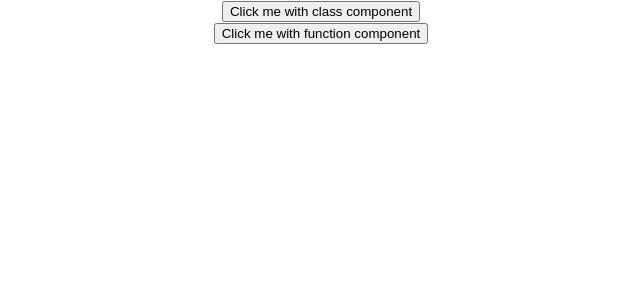
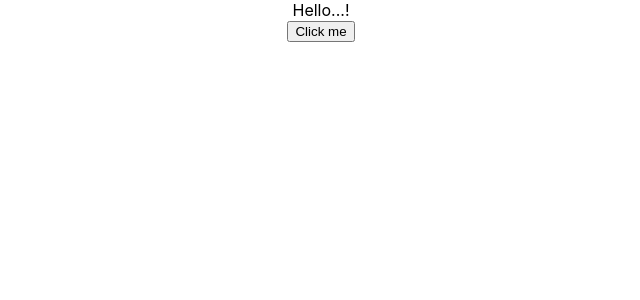
Before and after one commit to frizio/demo-react-app, a React (Create React App) app: page / in a window 1280 px wide. Shown: the top 300 px of the page, without its empty margins (319-959 px from the left). Built offline with nearby package versions, Linux system fonts and the light colour scheme.

Commit message:
Binding event handler start

```diff
--- a/src/App.js
+++ b/src/App.js
@@ -7,13 +7,15 @@ import Message from './components/Message';
 import Counter from './components/Counter';
 import FunctionClick from './components/FunctionClick';
 import ClassClick from './components/ClassClick';
+import EventBind from './components/EventBind';
 
 class App extends Component {
   render() {
     return (
       <div className="App">
-        <ClassClick/>
-        <FunctionClick/>
+        <EventBind/>
+        {/* <ClassClick/> */}
+        {/* <FunctionClick/> */}
         {/* <Greet name='Al' heroName='Batman'/> */}
         {/* <Counter/> */}
         {/* <Message/> */}
--- /dev/null
+++ b/src/components/EventBind.js
@@ -0,0 +1,35 @@
+import React, { Component } from 'react'
+
+class EventBind extends Component {
+
+  //snippet rconst:.
+  constructor(props) {
+    super(props)
+    this.state = {
+       message: 'Hello...!'
+    }
+  }
+
+
+  clickHandler() {
+    console.log('Create a state props messagge, bind it to ui and change them with event handler.');
+    console.log(this);
+    console.log('this is undefined. -> Binding event handling')
+    /*
+    this.setState({
+      message: '...Goodbye!'
+    });
+    */
+  }
+
+  render() {
+    return (
+      <div>
+        <div>{this.state.message}</div>
+        <button onClick={this.clickHandler}>Click me</button>
+      </div>
+    )
+  }
+}
+
+export default EventBind
```
